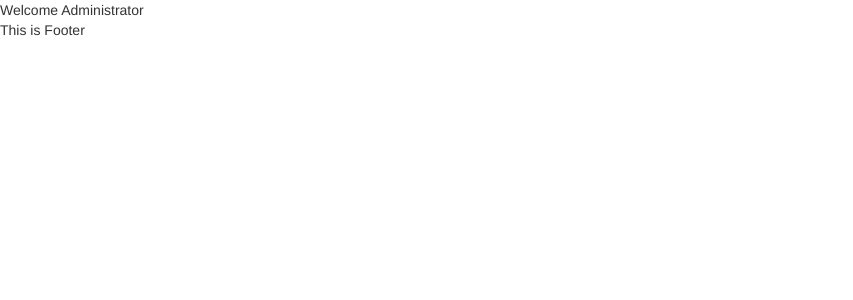
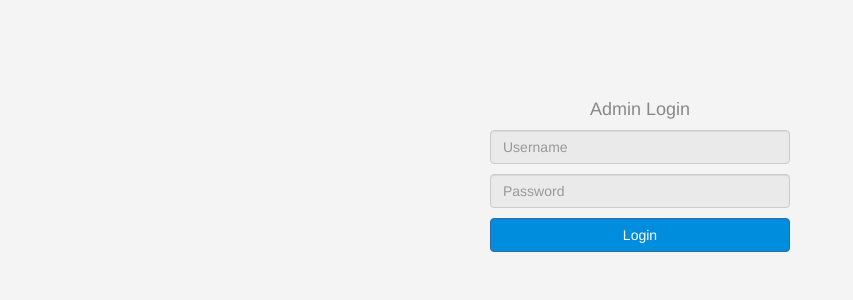
Before and after one commit to abdullah-mohammad/E-Commerce-Site, a PHP site: page / in a window 1280 px wide. Shown: the top 300 px of the page, without its empty margins (0-853 px from the left). Run offline with PHP 8.4, Linux system fonts and the light colour scheme.

Commit message:
update -- create login/logout design css

```diff
--- /dev/null
+++ b/admin/connect.php
@@ -0,0 +1,15 @@
+<?php
+    $dsn    = 'mysql:host=localhost;dbname=shop';
+    $user   = 'root';
+    $pass   = 'root';
+    $option = array(
+        PDO::MYSQL_ATTR_INIT_COMMAND => 'SET NAMES utf8',
+    );
+
+    try{
+        $con = new PDO($dsn,$user,$pass,$option);
+        $con->setAttribute(PDO::ATTR_ERRMODE,PDO::ERRMODE_EXCEPTION);
+    }catch(PDOException $e){
+        echo 'Failed To Connect'.$e->getMessage();
+    }
+?>
--- a/admin/includes/languages/english.php
+++ b/admin/includes/languages/english.php
@@ -4,9 +4,17 @@
 
         static $lang = array(
 
-            //Home Page
-            'MESSAGE'=>'Welcome',
-            'ADMIN'=>'Administrator',
+            //Navbar Links
+
+            'HOME_ADMIN'    =>'Home',
+            'CATEGORIES'    =>'Categories',
+            'ITEMS'         =>'Items',
+            'MEMBERS'       =>'Members',
+            'STATISTICS'    =>'Statistics',
+            'LOGS'          =>'Logs',
+            'EDIT_PROFILE'  =>'Edit Profile',
+            'SETTINGS'      =>'Settings',
+            'LOGOUT'        =>'Logout',
         );
 
         return $lang[$phrase];
--- a/admin/includes/templates/footer.php
+++ b/admin/includes/templates/footer.php
@@ -1,5 +1,5 @@
         <div class="footer">
-            This is Footer
+
         </div>
         <script src="<?php echo $js; ?>jquery-2.2.4.min.js"></script>
         <script src="<?php echo $js; ?>bootstrap.min.js"></script>
--- a/admin/index.php
+++ b/admin/index.php
@@ -1,11 +1,38 @@
 <?php
+    session_start();
+    $noNavbar = '';
+    if(isset($_SESSION['Username'])){
+        header('Location: dashboard.php'); // Redirect To Dashboard Page
+    }
     include 'init.php';
-    include $tpl.'header.php';
-    include 'includes/languages/english.php';
+
+    if($_SERVER['REQUEST_METHOD'] == 'POST'){
+
+        $username   = $_POST['user'];
+        $password   = $_POST['pass'];
+        $hashedPass = sha1($password);
+
+        // Check If The User Exist In Database
+
+        $stmt = $con->prepare("SELECT Username, Password FROM users WHERE Username = ? AND Password = ? AND GroupID = 1 ");
+        $stmt->execute(array($username, $hashedPass));
+        $count = $stmt->rowCount();
+
+        //If Count > 0 This Mean The Database Contain Record About This Username
+        if($count > 0){
+
+            $_SESSION['Username'] = $username; // Register Session Username
+            header('Location: dashboard.php'); // Redirect To Dashboard Page
+            exit();
+        }
+    }
 ?>
 
-<?php
-    echo lang('MESSAGE').' '.lang('ADMIN');
-?>
+    <form class="login" action="<?php echo $_SERVER['PHP_SELF'] ?>" method="post">
+        <h4 class="text-center">Admin Login</h4>
+        <input class="form-control" type="text" name="user" placeholder="Username" autocomplete="off" />
+        <input class="form-control" type="password" name="pass" placeholder="Password" autocomplete="new-password" />
+        <input class="btn btn-primary btn-block" type="submit" value="Login" />
+    </form>
 
 <?php   include $tpl.'footer.php'; ?>
--- a/admin/init.php
+++ b/admin/init.php
@@ -1,7 +1,21 @@
 <?php
+
+    include 'connect.php';
 
     // Routes
 
-    $tpl = 'includes/templates/';   // Template Directory
-    $css = 'layout/css/';           // CSS Directory
-    $js  = 'layout/js/';            // Js Directory
+    $tpl    = 'includes/templates/';    // Template Directory
+    $css    = 'layout/css/';            // CSS Directory
+    $js     = 'layout/js/';             // Js Directory
+    $lang   = 'includes/languages/';    // Language Directory
+
+
+    // Include The Important Files
+
+    include $lang.'english.php';
+    include $tpl.'header.php';
+
+    // Include Navbar On All Pages Expect The One With $noNavbar Vairable
+    if(!isset($noNavbar)){
+        include $tpl.'navbar.php';
+    }
--- a/admin/layout/css/backend.css
+++ b/admin/layout/css/backend.css
@@ -0,0 +1,75 @@
+/* Start Main Rulez */
+
+body {
+    background-color: #F4F4F4;
+    font-size: 16px;
+}
+
+/* End Main Rulez */
+
+/* Start Login Form */
+
+.login {
+    width: 300px;
+    margin: 100px auto;
+}
+
+.login h4 {
+    color: #888;
+}
+
+.login input {
+    margin-bottom: 10px;
+}
+
+.login .form-control {
+    background-color: #EAEAEA;
+}
+
+.login .btn {
+    background-color: #008dde;
+}
+/* End Login Form */
+
+/* Start Bootstrap Edits */
+
+.navbar {
+    border-radius: 0;
+    margin-bottom: 0;
+}
+
+.nav > li > a,
+.navbar-brand{
+    padding: 15px 12px;
+}
+
+.navbar-brand {
+    font-size: 1em;
+}
+
+.navbar-inverse .navbar-nav > .open>a,
+.navbar-inverse .navbar-nav > .open>a:focus,
+.navbar-inverse .navbar-nav > .open>a:hover,
+.dropdown-menu {
+    background-color: #3498db;
+}
+
+.dropdown-menu {
+    min-width: 180px;
+    padding: 0;
+    font-size: 1em;
+    border: none;
+    border-radius: 0;
+}
+
+.dropdown-menu > li > a {
+    color: #fff;
+    padding: 10px 15px;
+}
+
+.dropdown-menu > li > a:focus
+.dropdown-menu > li > a:hover{
+    //color: #fff;
+    background-color: #0288D1;
+}
+/* End Bootstrap Edits */
--- a/admin/layout/js/backend.js
+++ b/admin/layout/js/backend.js
@@ -0,0 +1,18 @@
+$(function (){
+
+    'use strict'
+
+    // Hide Placeholder On Form Focus
+
+    $('[placeholder]').focus(function () {
+
+        $(this).attr('data-text',$(this).attr('placeholder'));
+
+        $(this).attr('placeholder','');
+
+    }).blur(function (){
+
+        $(this).attr('placeholder',$(this).attr('data-text'));
+
+    })
+})
```
Also changed, not shown: admin/dashboard.php (added, +13 -0 lines), admin/includes/templates/navbar.php (added, +33 -0 lines), admin/logout.php (added, +11 -0 lines), admin/page.php (added, +25 -0 lines).
